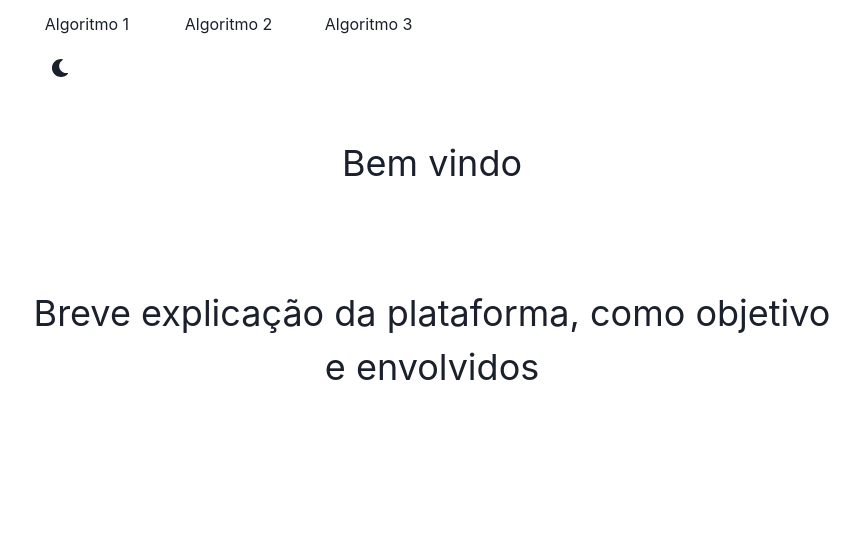
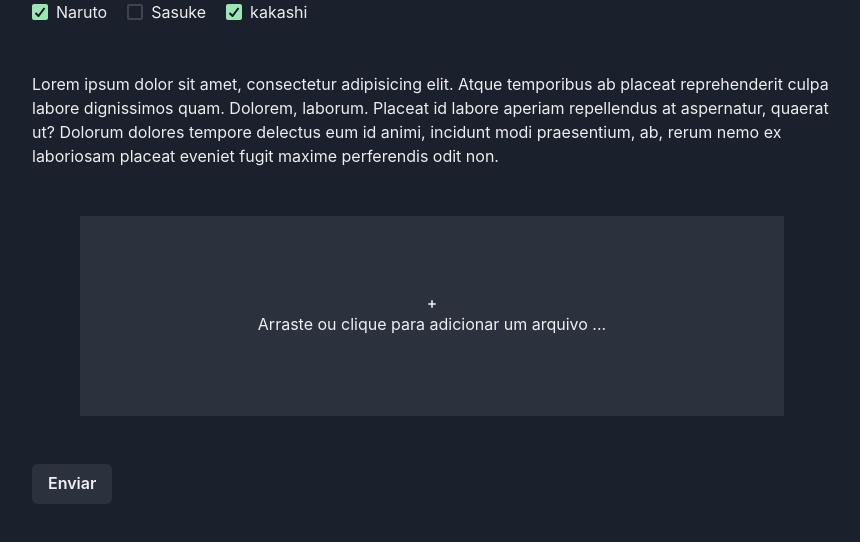
Before and after one commit to SandroReis/tcc, a React (Create React App) app: page / in a window 1280 px wide. Shown: the top 542 px of the page, without its empty margins (208-1068 px from the left). Built offline with nearby package versions, Linux system fonts and the light colour scheme.

Commit message:
trocando theme

```diff
--- a/src/App.tsx
+++ b/src/App.tsx
@@ -3,63 +3,37 @@ import {
   ChakraProvider,
   Box,
   Text,
-  theme,
   Button,
-  Menu,
-  MenuItem,
+  CheckboxGroup,
+  Stack,
+  Checkbox,
 } from "@chakra-ui/react";
-import { ColorModeSwitcher } from "./ColorModeSwitcher";
 import { MyDropzone } from "./dropzone";
-import { AttachmentIcon, ChevronDownIcon } from "@chakra-ui/icons";
+import { AttachmentIcon } from "@chakra-ui/icons";
 import axios from "axios";
+import theme from "./theme";
 
 export const App = () => {
-  const [selectedMenu, setSelectedMenu] = useState<string>("");
   const [filesToSend, setFilesToSend] = useState<any[]>([]);
 
-  const AlgorithMenu = (
-    <>
-      <Menu>
-        <Box maxWidth="140" height="12" display="flex">
-          <MenuItem
-            onClick={() => {
-              setFilesToSend([]);
-              setSelectedMenu("ALGORITMO_1");
-            }}
-          >
-            Algoritmo 1
-          </MenuItem>
-          <MenuItem
-            onClick={() => {
-              setFilesToSend([]);
-              setSelectedMenu("ALGORITMO_2");
-            }}
-          >
-            Algoritmo 2
-          </MenuItem>
-          <MenuItem
-            onClick={() => {
-              setFilesToSend([]);
-              setSelectedMenu("ALGORITMO_3");
-            }}
-          >
-            Algoritmo 3
-          </MenuItem>
-        </Box>
-      </Menu>
-      <ColorModeSwitcher></ColorModeSwitcher>
-    </>
-  );
-
-  const Alg1 = (
+  return (
+    <ChakraProvider theme={theme}>
+      <Box margin="auto" maxWidth="800">
+        <CheckboxGroup colorScheme="green" defaultValue={["naruto", "kakashi"]}>
+          <Stack spacing={[1, 5]} direction={["column", "row"]}>
+            <Checkbox value="naruto">Naruto</Checkbox>
+            <Checkbox value="sasuke">Sasuke</Checkbox>
+            <Checkbox value="kakashi">kakashi</Checkbox>
+          </Stack>
+        </CheckboxGroup>
         <Box mt="12">
           <Text>
             Lorem ipsum dolor sit amet, consectetur adipisicing elit. Atque
             temporibus ab placeat reprehenderit culpa labore dignissimos quam.
-        Dolorem, laborum. Placeat id labore aperiam repellendus at aspernatur,
-        quaerat ut? Dolorum dolores tempore delectus eum id animi, incidunt modi
-        praesentium, ab, rerum nemo ex laboriosam placeat eveniet fugit maxime
-        perferendis odit non.
+            Dolorem, laborum. Placeat id labore aperiam repellendus at
+            aspernatur, quaerat ut? Dolorum dolores tempore delectus eum id
+            animi, incidunt modi praesentium, ab, rerum nemo ex laboriosam
+            placeat eveniet fugit maxime perferendis odit non.
           </Text>
           <MyDropzone setFilesToSend={setFilesToSend} />
           <Button
@@ -85,99 +59,6 @@ export const App = () => {
             </Box>
           ))}
         </Box>
-  );
-
-  const Alg2 = (
-    <Box mt="12">
-      <Text>
-        Lorem ipsum dolor sit amet, consectetur adipisicing elit. Atque
-        temporibus ab placeat reprehenderit culpa labore dignissimos quam.
-        Dolorem, laborum. Placeat id labore aperiam repellendus at aspernatur,
-        quaerat ut? Dolorum dolores tempore delectus eum id animi, incidunt modi
-        praesentium, ab, rerum nemo ex laboriosam placeat eveniet fugit maxime
-        perferendis odit non.
-      </Text>
-      <MyDropzone setFilesToSend={setFilesToSend} />
-      <Button mb="12" onClick={() => console.log(filesToSend)}>
-        Enviar
-      </Button>
-
-      {filesToSend.map((file) => (
-        <Box display="flex">
-          <AttachmentIcon mt="1"></AttachmentIcon>
-          <Text ml="2" fontSize="lg">
-            {file.name}
-          </Text>
-        </Box>
-      ))}
-    </Box>
-  );
-
-  const Alg3 = (
-    <Box mt="12">
-      <Text>
-        Lorem ipsum dolor sit amet, consectetur adipisicing elit. Atque
-        temporibus ab placeat reprehenderit culpa labore dignissimos quam.
-        Dolorem, laborum. Placeat id labore aperiam repellendus at aspernatur,
-        quaerat ut? Dolorum dolores tempore delectus eum id animi, incidunt modi
-        praesentium, ab, rerum nemo ex laboriosam placeat eveniet fugit maxime
-        perferendis odit non.
-      </Text>
-      <MyDropzone setFilesToSend={setFilesToSend} />
-      <Button mb="12" onClick={() => console.log(filesToSend)}>
-        Enviar
-      </Button>
-
-      {filesToSend.map((file) => (
-        <Box display="flex">
-          <AttachmentIcon mt="1"></AttachmentIcon>
-          <Text ml="2" fontSize="lg">
-            {file.name}
-          </Text>
-        </Box>
-      ))}
-    </Box>
-  );
-
-  const getSelectedMenuInfo = (selectedMenu: string): string => {
-    switch (selectedMenu) {
-      case "ALGORITMO_1":
-        return "Algoritmo 1";
-      case "ALGORITMO_2":
-        return "Algoritmo 2";
-      case "ALGORITMO_3":
-        return "Algoritmo 3";
-      default:
-        return "Bem vindo";
-    }
-  };
-
-  const getFuncMenuInfo = (selectedMenu: string) => {
-    switch (selectedMenu) {
-      case "ALGORITMO_1":
-        return Alg1;
-      case "ALGORITMO_2":
-        return Alg2;
-      case "ALGORITMO_3":
-        return Alg3;
-      default:
-        return (
-          <Text mt="24" textAlign="center" fontSize="4xl">
-            Breve explicação da plataforma, como objetivo e envolvidos
-          </Text>
-        );
-    }
-  };
-
-  return (
-    <ChakraProvider theme={theme}>
-      <Box margin="auto" maxWidth="800">
-        {AlgorithMenu}
-        <Text mt="12" textAlign="center" fontSize="4xl">
-          {getSelectedMenuInfo(selectedMenu)}
-        </Text>
-
-        {getFuncMenuInfo(selectedMenu)}
       </Box>
     </ChakraProvider>
   );
--- a/src/index.tsx
+++ b/src/index.tsx
@@ -7,7 +7,6 @@ import * as serviceWorker from "./serviceWorker";
 
 ReactDOM.render(
   <React.StrictMode>
-    <ColorModeScript initialColorMode="dark" />
     <App />
   </React.StrictMode>,
   document.getElementById("root")
--- /dev/null
+++ b/src/theme.ts
@@ -0,0 +1,15 @@
+// theme.js
+
+// 1. import `extendTheme` function
+import { extendTheme } from "@chakra-ui/react";
+
+// 2. Add your color mode config
+const config = {
+  initialColorMode: "dark",
+  useSystemColorMode: false,
+};
+
+// 3. extend the theme
+const theme = extendTheme({ config });
+
+export default theme;
```
Lines whose indentation alone changed are shown as unchanged.
